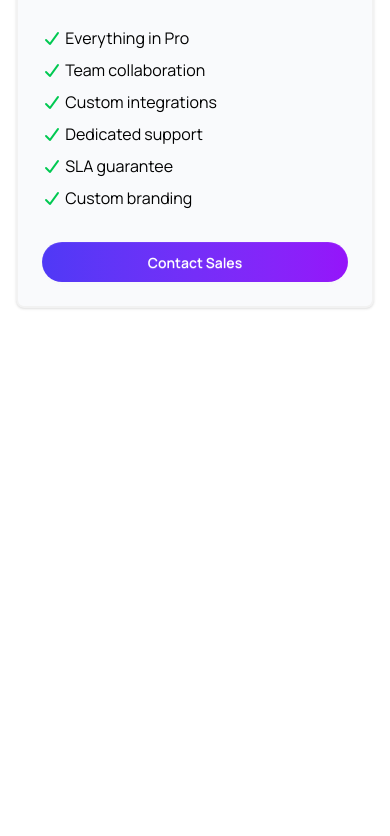
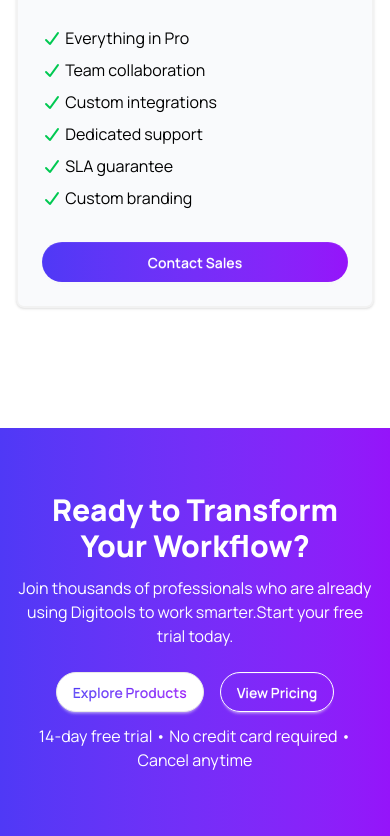
Before and after one commit to salmansahed/DigiTools, a React (Vite) app: page / in a window 390 px wide. Shown: the part 3900-4736 px from the top of the page. Before the commit the page ends 4328 px from the top, so only its background shows below. Built offline with nearby package versions, Linux system fonts and the light colour scheme.

Commit message:
implement CTA section with responsive layout

```diff
--- a/src/App.jsx
+++ b/src/App.jsx
@@ -5,6 +5,7 @@
 import Achievements from './components/Achievements'
 import HowItWorks from './components/HowItWorks'
 import Pricing from './components/Pricing'
+import CTA from './components/CTA'
 
 const pricingData = async() => {
   const res = await fetch("PricingData.json");
@@ -22,6 +23,7 @@
       <Achievements />
       <HowItWorks />
       <Pricing pricingPromise={pricingPromise} />
+      <CTA/>
     </>
   );
 }
--- /dev/null
+++ b/src/components/CTA.jsx
@@ -0,0 +1,28 @@
+import React from 'react';
+
+const CTA = () => {
+    return (
+      <div className="bg-linear-to-r from-[#4F39F6] to-[#9514FA] py-16 md:py-24 lg:py-30 text-center space-y-3 md:space-y-4 px-4">
+        <h1 className="text-3xl lg:text-[40px] text-white font-black">
+          Ready to Transform Your Workflow?
+        </h1>
+        <p className="text-white">
+          Join thousands of professionals who are already using Digitools to
+          work smarter.Start your free trial today.
+        </p>
+        <div className="flex items-center justify-center gap-4 mt-6 md:mt-10">
+          <button className="btn rounded-full bg-white">
+            <span className="bg-linear-to-r from-[#4F39F6] to-[#9514FA] text-transparent bg-clip-text">
+              Explore Products
+            </span>
+          </button>
+          <button className="btn rounded-full bg-transparent border border-white text-white">
+            View Pricing
+          </button>
+        </div>
+        <p className='text-white'>14-day free trial • No credit card required • Cancel anytime</p>
+      </div>
+    );
+};
+
+export default CTA;
```
